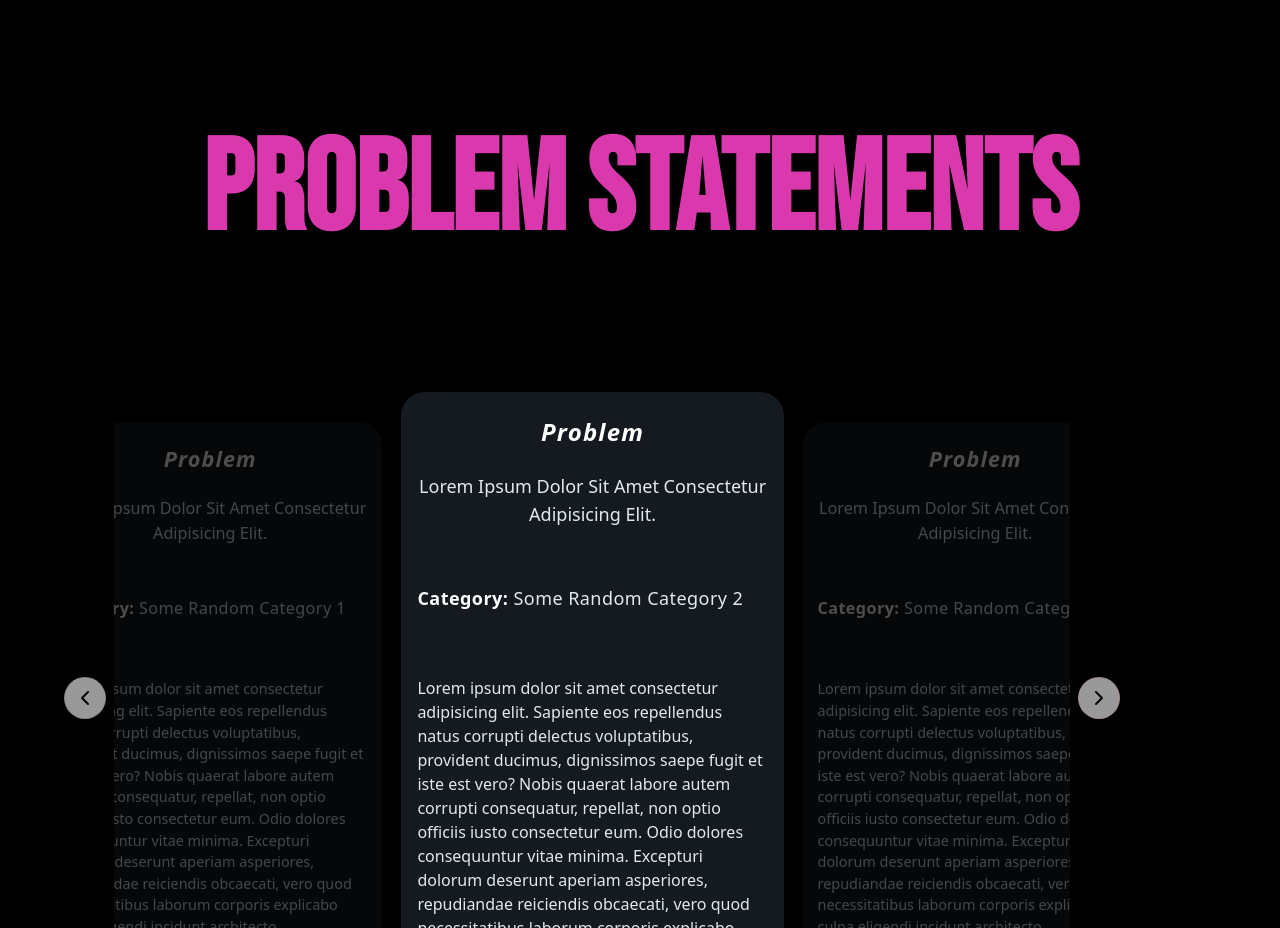
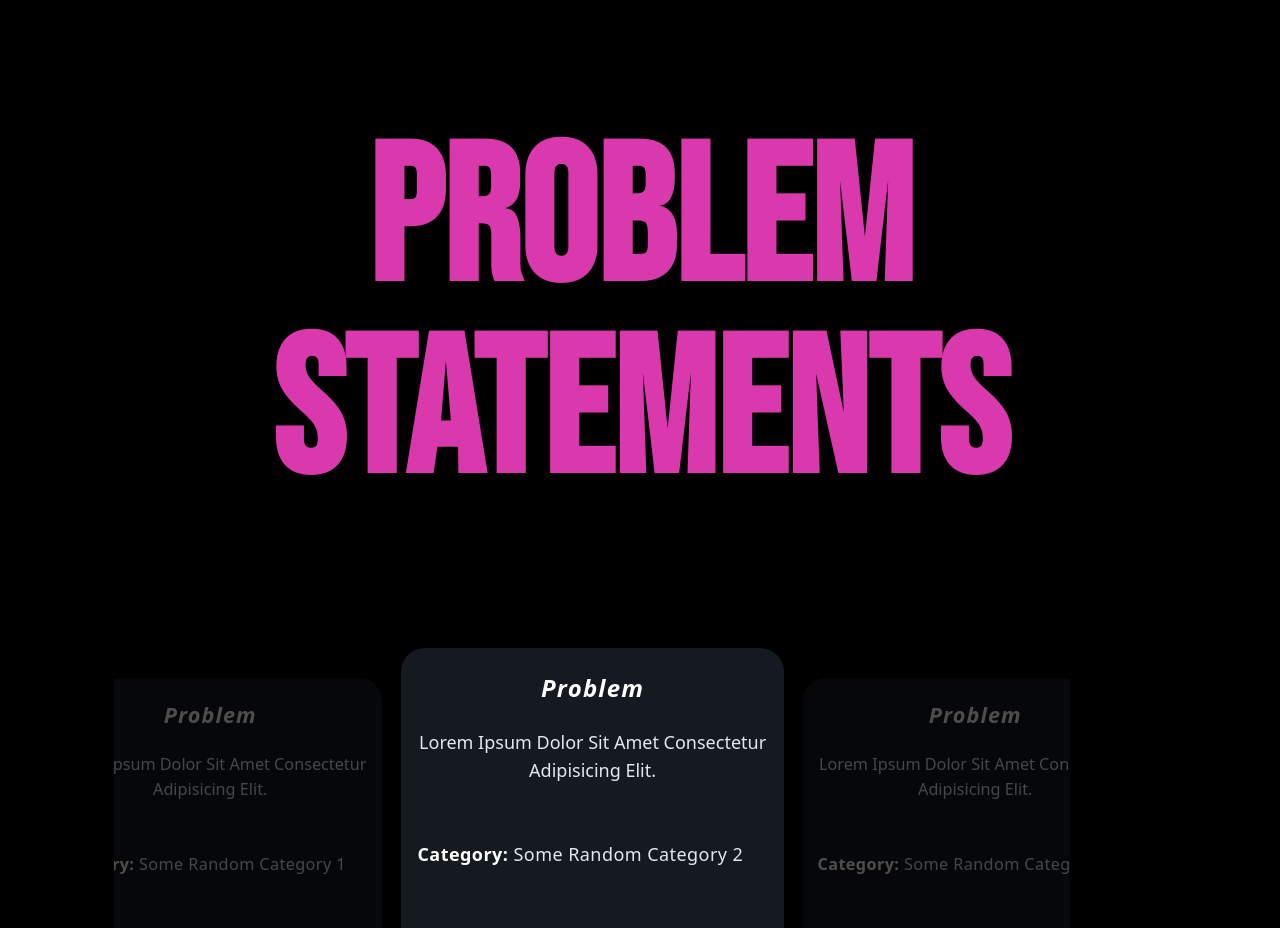
Before and after one commit to THEGAMECHANGER416/CodeKshetra2.0, a React (Vite) app: page / in a window 1280 px wide. Shown: the part 3320-4248 px from the top of the page. Built offline with nearby package versions, Linux system fonts and the light colour scheme.

Commit message:
font size changes

```diff
--- a/src/components/custom/ProblemStatement.tsx
+++ b/src/components/custom/ProblemStatement.tsx
@@ -62,7 +62,7 @@ const ProblemStatement = () => {
       ref={containerRef}
       className="py-12 h-fit grid grid-rows-[auto_1fr_auto]"
     >
-      <h1 className="font-bebas text-pink font-bold mb-[4rem] md:mb-[6rem] text-center text-6xl lg:text-9xl xl:text-9xl 2xl:text-[12rem]">
+      <h1 className="font-bebas text-pink font-bold mb-[4rem] md:mb-[6rem] text-center text-6xl md:text-9xl xl:text-[12rem]">
         PROBLEM STATEMENTS
       </h1>
 
```
